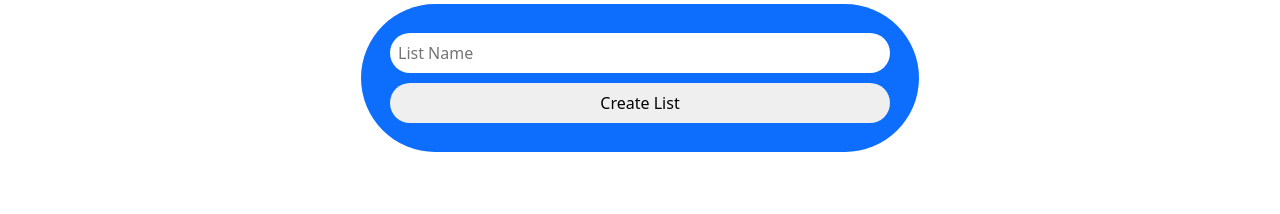
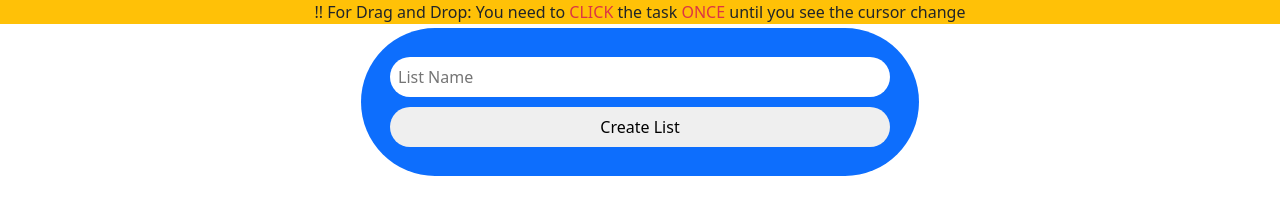
Before and after one commit to Osama-Jeb/todo_list_jebrane, a website: page index.html in a window 1280 px wide. Drawn offline with nearby package versions, Linux system fonts and the light colour scheme.

Commit message:
added warning about Drag and Drop

```diff
--- a/index.html
+++ b/index.html
@@ -11,6 +11,7 @@
 
 <body>
 
+    <div class="text-center bg-warning w-100">!! For Drag and Drop: You need to <span class="text-danger">CLICK</span> the task <span class="text-danger">ONCE</span> until you see the cursor change</div>
     <header class="container d-flex justify-content-center mb-3">
         <div class="create bg-primary rounded-pill mt-1 d-flex flex-column justify-content-center p-4">
             <input type="text" id="create-list" placeholder="List Name" class="rounded-pill p-2">
```
